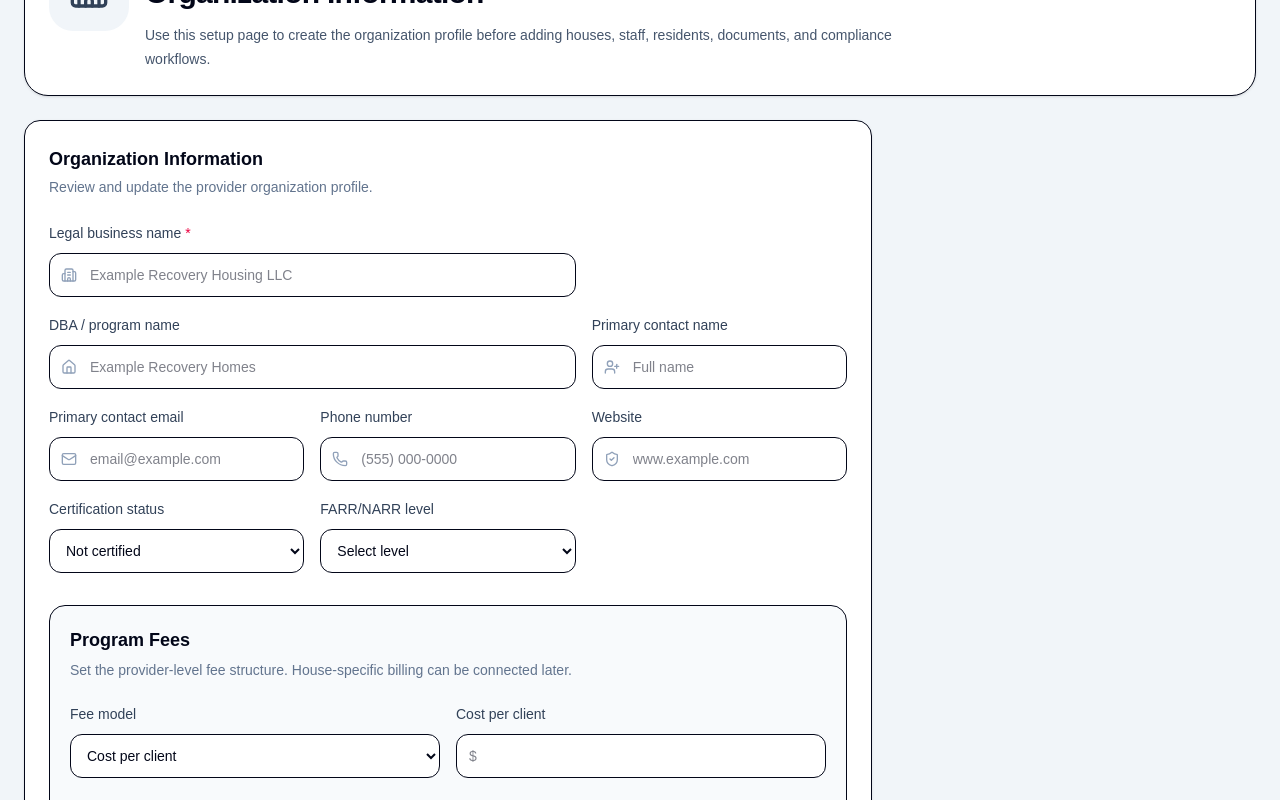
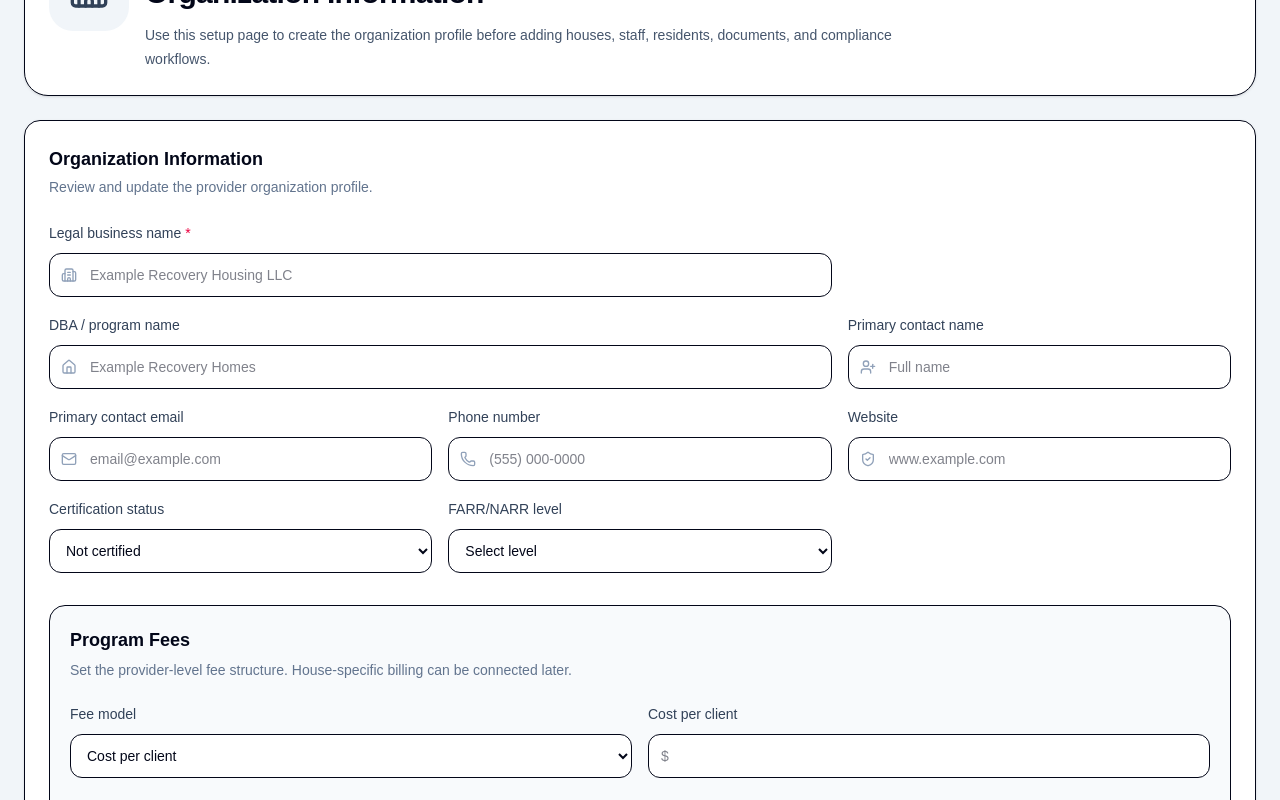
Before and after one commit to RBooth10/halfway-portal, a Next.js app: page /onboarding in a window 1280 px wide. Shown: the part 360-1160 px from the top of the page. Built offline with nearby package versions, Linux system fonts and the light colour scheme.

Commit message:
Expand provider organization form width

```diff
--- a/app/onboarding/page.tsx
+++ b/app/onboarding/page.tsx
@@ -398,7 +398,7 @@ export default function ProviderOnboardingPage() {
         Back to dashboard
       </Link>
 
-      <section className="rounded-3xl border bg-white p-6 shadow-sm">
+      <section className="col-span-full w-full rounded-3xl border bg-white p-6 shadow-sm">
         <div className="flex gap-4">
           <div className="flex h-20 w-20 shrink-0 items-center justify-center rounded-3xl bg-slate-100">
             <Building2 className="h-10 w-10 text-slate-700" />
@@ -431,14 +431,14 @@ export default function ProviderOnboardingPage() {
         </div>
       )}
 
-      <section className="grid gap-6 lg:grid-cols-[1fr_360px]">
-        <form className="rounded-2xl border bg-white p-6 shadow-sm">
+      <section className="space-y-6">
+        <form className="w-full rounded-2xl border bg-white p-6 shadow-sm">
           <h2 className="text-lg font-semibold">Organization Information</h2>
           <p className="mt-1 text-sm text-slate-500">
             Review and update the provider organization profile.
           </p>
 
-          <div className="mt-6 grid gap-4 md:grid-cols-2 xl:grid-cols-3">
+          <div className="mt-6 grid w-full gap-4 md:grid-cols-2 xl:grid-cols-3">
             <div className="xl:col-span-2">
               <Field
                 label="Legal business name"
@@ -675,7 +675,7 @@ export default function ProviderOnboardingPage() {
       </section>
 
       {savedProviderId ? (
-        <section className="rounded-3xl border bg-white p-6 shadow-sm">
+        <section className="col-span-full w-full rounded-3xl border bg-white p-6 shadow-sm">
           <div className="flex flex-col gap-2 md:flex-row md:items-start md:justify-between">
             <div>
               <h2 className="text-xl font-semibold text-slate-950">Provider Phase Levels</h2>
```
